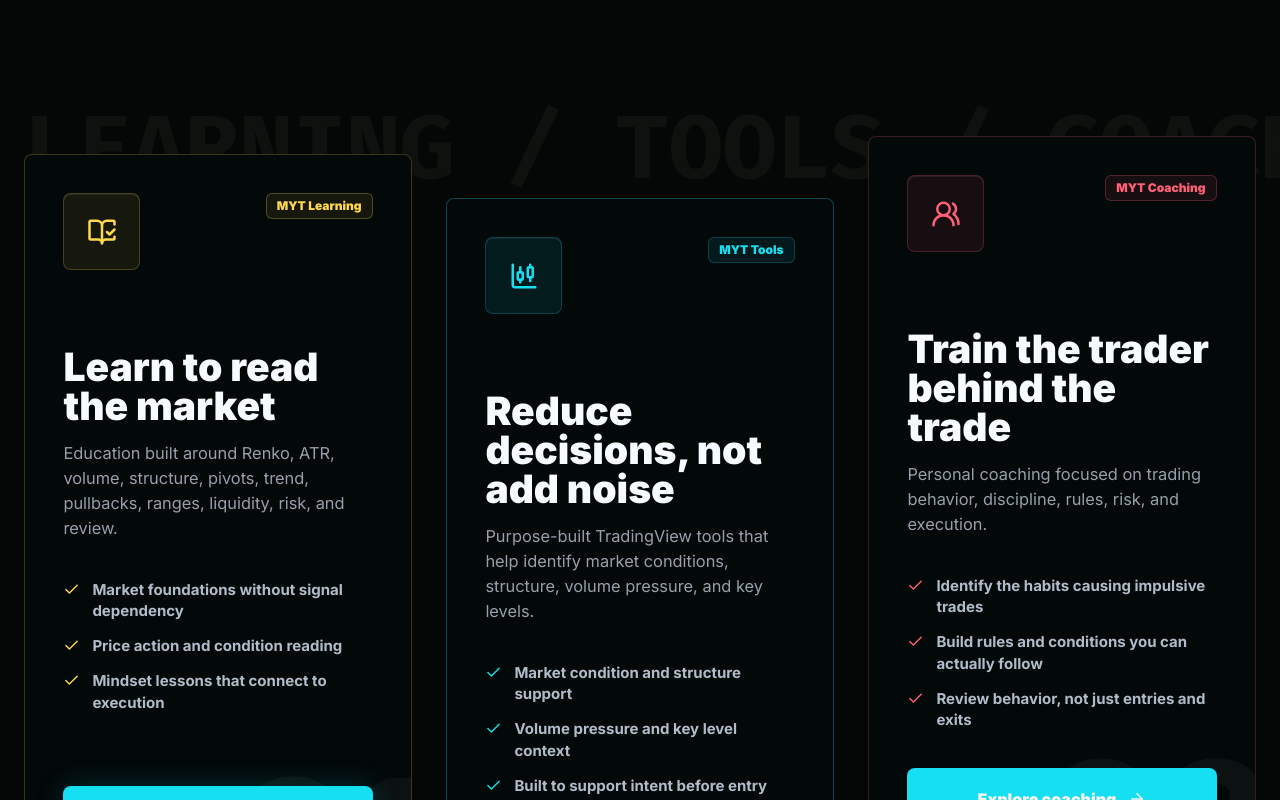
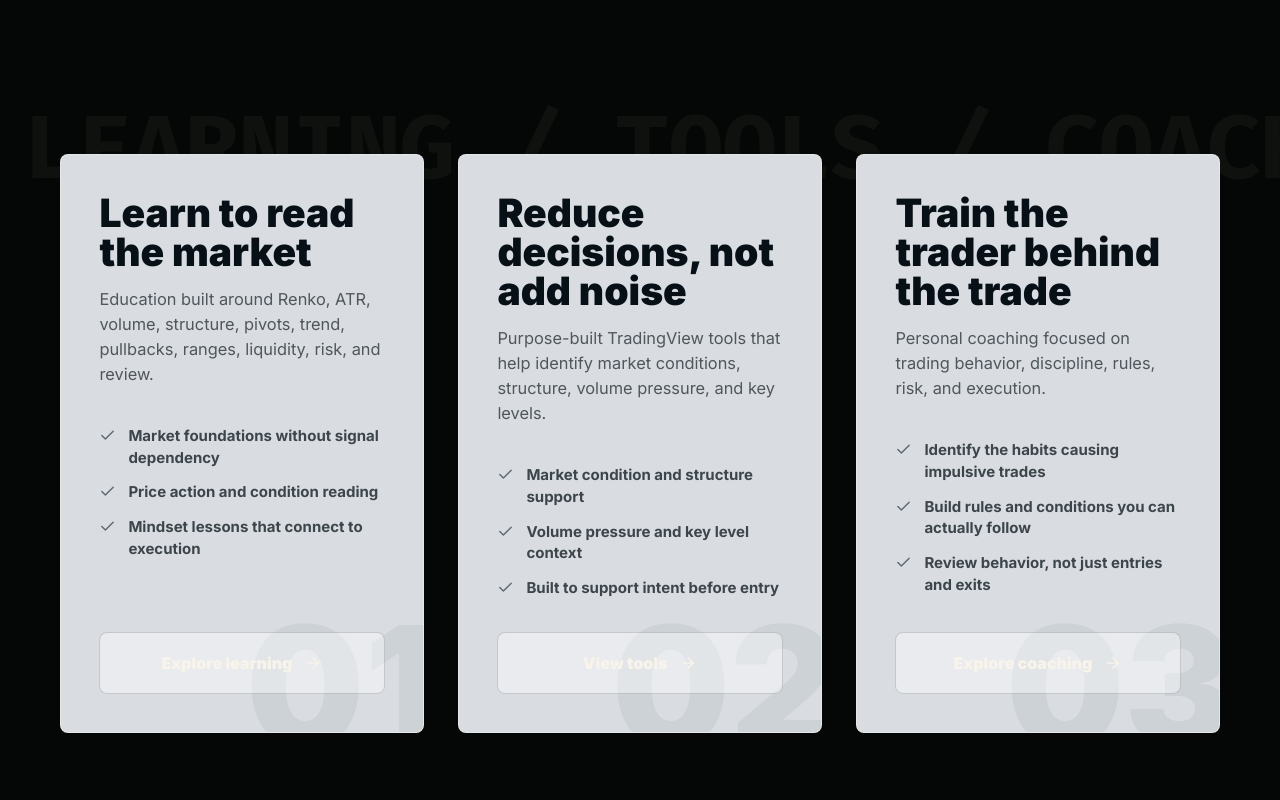
Before and after one commit to CodoWIzard/xentro-trading-template-clone, a Next.js app: page / in a window 1280 px wide. Shown: the part 4020-4820 px from the top of the page. Built offline with nearby package versions, Linux system fonts and the light colour scheme.

Commit message:
Simplify MYT offer cards

```diff
--- a/app/[[...path]]/page.tsx
+++ b/app/[[...path]]/page.tsx
@@ -39,8 +39,6 @@ const proofStats = [
 
 const offerCards = [
   {
-    icon: BookOpenCheck,
-    badge: "MYT Learning",
     heading: "Learn to read the market",
     text: "Education built around Renko, ATR, volume, structure, pivots, trend, pullbacks, ranges, liquidity, risk, and review.",
     points: [
@@ -53,8 +51,6 @@ const offerCards = [
     variant: "community"
   },
   {
-    icon: CandlestickChart,
-    badge: "MYT Tools",
     heading: "Reduce decisions, not add noise",
     text: "Purpose-built TradingView tools that help identify market conditions, structure, volume pressure, and key levels.",
     points: [
@@ -67,8 +63,6 @@ const offerCards = [
     variant: "indicators"
   },
   {
-    icon: UsersRound,
-    badge: "MYT Coaching",
     heading: "Train the trader behind the trade",
     text: "Personal coaching focused on trading behavior, discipline, rules, risk, and execution.",
     points: [
@@ -356,8 +350,6 @@ function TradingFeatures() {
       <div className="features__container">
         <div className="myt-access-grid">
           {offerCards.map((feature, index) => {
-              const Icon = feature.icon;
-
               return (
                 <article
                   className={"myt-access-card myt-access-card-" + feature.variant}
@@ -365,12 +357,6 @@ function TradingFeatures() {
                   key={feature.heading}
                 >
                   <div className="myt-access-glow" aria-hidden />
-                  <div className="myt-access-topline">
-                    <div className="myt-access-icon">
-                      <Icon size={30} aria-hidden />
-                    </div>
-                    <span>{feature.badge}</span>
-                  </div>
 
                   <div className="myt-access-copy">
                     <h2>{feature.heading}</h2>
--- a/app/globals.css
+++ b/app/globals.css
@@ -3010,8 +3010,11 @@ select {
 
 .myt-access-grid {
   display: grid;
-  grid-template-columns: repeat(3, minmax(0, 1fr));
+  grid-template-columns: repeat(3, minmax(260px, 1fr));
   gap: clamp(18px, 2.8vw, 34px);
+  max-width: 1160px;
+  margin: 0 auto;
+  align-items: stretch;
 }
 
 .myt-access-card {
@@ -3021,12 +3024,12 @@ select {
   min-height: clamp(500px, 36vw, 580px);
   overflow: hidden;
   padding: clamp(26px, 3vw, 42px);
-  border: 1px solid rgba(248, 244, 235, 0.13);
+  border: 1px solid rgba(248, 244, 235, 0.42);
   border-radius: 8px;
-  background: rgba(4, 9, 10, 0.96);
+  background: #d9dde2;
   box-shadow:
-    0 30px 90px rgba(0, 0, 0, 0.32),
-    inset 0 1px 0 rgba(255, 255, 255, 0.06);
+    0 30px 90px rgba(0, 0, 0, 0.24),
+    inset 0 1px 0 rgba(255, 255, 255, 0.62);
   isolation: isolate;
 }
 
@@ -3036,117 +3039,25 @@ select {
   right: -0.1em;
   bottom: -0.22em;
   z-index: -1;
-  color: rgba(248, 244, 235, 0.04);
+  color: rgba(5, 13, 18, 0.05);
   font-size: clamp(124px, 13vw, 220px);
   font-weight: 900;
   line-height: 1;
 }
 
-.myt-access-card:nth-child(2) {
-  transform: translateY(44px);
-}
-
-.myt-access-card:nth-child(3) {
-  transform: translateY(-18px);
-}
-
-.myt-access-card-community {
-  border-color: rgba(255, 216, 77, 0.22);
-  background: rgba(4, 9, 10, 0.96);
-}
-
-.myt-access-card-indicators {
-  border-color: rgba(22, 223, 241, 0.28);
-  background: rgba(4, 9, 10, 0.96);
-}
-
-.myt-access-card-coaching {
-  border-color: rgba(255, 96, 118, 0.22);
-  background: rgba(4, 9, 10, 0.96);
-}
-
 .myt-access-glow {
   display: none;
 }
 
-.myt-access-topline {
-  display: flex;
-  align-items: flex-start;
-  justify-content: space-between;
-  gap: 16px;
-}
-
-.myt-access-topline > span {
-  display: inline-flex;
-  align-items: center;
-  min-height: 26px;
-  padding: 4px 10px;
-  border: 1px solid rgba(22, 223, 241, 0.2);
-  border-radius: 6px;
-  color: #16dff1;
-  background: rgba(22, 223, 241, 0.08);
-  font-size: 12px;
-  font-weight: 900;
-  line-height: 1;
-}
-
-.myt-access-card-community .myt-access-topline > span {
-  border-color: rgba(255, 216, 77, 0.26);
-  color: #ffd84d;
-  background: rgba(255, 216, 77, 0.08);
-}
-
-.myt-access-card-coaching .myt-access-topline > span {
-  border-color: rgba(255, 96, 118, 0.26);
-  color: #ff6076;
-  background: rgba(255, 96, 118, 0.08);
-}
-
-.myt-access-card-indicators .myt-access-topline > span {
-  border-color: rgba(22, 223, 241, 0.22);
-  color: #16dff1;
-  background: rgba(22, 223, 241, 0.08);
-}
-
-.myt-access-icon {
-  display: grid;
-  place-items: center;
-  width: clamp(64px, 6vw, 82px);
-  height: clamp(64px, 6vw, 82px);
-  border: 1px solid rgba(22, 223, 241, 0.2);
-  border-radius: 8px;
-  color: #16dff1;
-  background: rgba(22, 223, 241, 0.1);
-  box-shadow: inset 0 1px 0 rgba(255, 255, 255, 0.08);
-}
-
-.myt-access-card-indicators .myt-access-icon {
-  border-color: rgba(22, 223, 241, 0.2);
-  color: #16dff1;
-  background: rgba(22, 223, 241, 0.09);
-}
-
-.myt-access-card-community .myt-access-icon {
-  border-color: rgba(255, 216, 77, 0.22);
-  color: #ffd84d;
-  background: rgba(255, 216, 77, 0.08);
-}
-
-.myt-access-card-coaching .myt-access-icon {
-  border-color: rgba(255, 96, 118, 0.22);
-  color: #ff6076;
-  background: rgba(255, 96, 118, 0.08);
-}
-
 .myt-access-copy {
   max-width: 780px;
-  padding-top: clamp(52px, 6vw, 88px);
+  padding-top: 0;
 }
 
 .myt-access-copy h2 {
   max-width: 620px;
   margin: 0;
-  color: #f7fbff;
+  color: #071017;
   font-size: clamp(32px, 3.05vw, 48px);
   font-weight: 900;
   line-height: 1;
@@ -3156,7 +3067,7 @@ select {
 .myt-access-copy p {
   max-width: 600px;
   margin: 16px 0 0;
-  color: rgba(227, 239, 255, 0.66);
+  color: rgba(7, 16, 23, 0.66);
   font-size: clamp(16px, 1.28vw, 19px);
   line-height: 1.52;
 }
@@ -3173,7 +3084,7 @@ select {
   display: flex;
   gap: 12px;
   align-items: flex-start;
-  color: rgba(227, 239, 255, 0.78);
+  color: rgba(7, 16, 23, 0.74);
   font-size: clamp(15px, 1.08vw, 17px);
   font-weight: 700;
   line-height: 1.45;
@@ -3182,19 +3093,7 @@ select {
 .myt-access-points svg {
   flex: 0 0 auto;
   margin-top: 2px;
-  color: #16dff1;
-}
-
-.myt-access-card-indicators .myt-access-points svg {
-  color: #16dff1;
-}
-
-.myt-access-card-community .myt-access-points svg {
-  color: #ffd84d;
-}
-
-.myt-access-card-coaching .myt-access-points svg {
-  color: #ff6076;
+  color: #5d6872;
 }
 
 .myt-access-cta {
@@ -3206,28 +3105,21 @@ select {
   min-height: 62px;
   width: 100%;
   padding: 16px 18px;
-  border: 1px solid rgba(22, 223, 241, 0.18);
+  border: 1px solid rgba(7, 16, 23, 0.16);
   border-radius: 8px;
-  color: #001015;
-  background: #16dff1;
-  box-shadow: 0 0 30px rgba(22, 223, 241, 0.2);
+  color: #071017;
+  background: rgba(255, 255, 255, 0.42);
+  box-shadow: inset 0 1px 0 rgba(255, 255, 255, 0.72);
   font-weight: 900;
   text-decoration: none;
   transition: transform 180ms ease, box-shadow 180ms ease;
 }
 
-.myt-access-card-community .myt-access-cta {
-  background: #16dff1;
-  box-shadow: 0 0 30px rgba(22, 223, 241, 0.17);
-}
-
 .myt-access-cta:hover {
   transform: translateY(-2px);
-  box-shadow: 0 0 42px rgba(22, 223, 241, 0.26);
-}
-
-.myt-access-card-community .myt-access-cta:hover {
-  box-shadow: 0 0 42px rgba(22, 223, 241, 0.24);
+  box-shadow:
+    0 16px 30px rgba(0, 0, 0, 0.14),
+    inset 0 1px 0 rgba(255, 255, 255, 0.72);
 }
 
 .features__layout {
@@ -4182,23 +4074,8 @@ select {
     padding: 22px;
   }
 
-  .myt-access-topline {
-    gap: 12px;
-  }
-
-  .myt-access-topline > span {
-    max-width: 136px;
-    justify-content: center;
-    text-align: center;
-  }
-
-  .myt-access-icon {
-    width: 58px;
-    height: 58px;
-  }
-
   .myt-access-copy {
-    padding-top: 42px;
+    padding-top: 0;
   }
 
   .myt-access-copy h2 {
```
